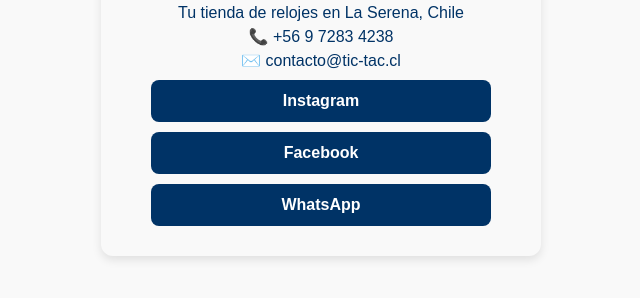
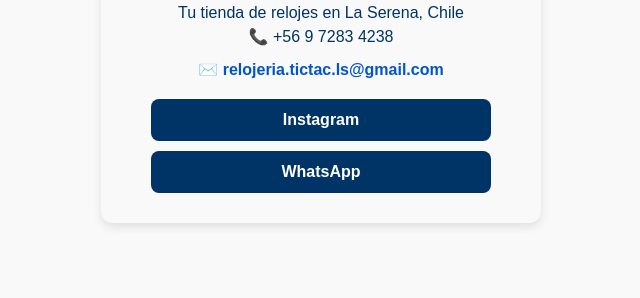
Before and after one commit to TicTac-ls/TicTac-ls, a plain HTML site: page docs/index.html in a window 1280 px wide. Shown: the part 228-526 px from the top of the page, without its empty margins (319-959 px from the left). Drawn offline with Linux system fonts and the light colour scheme.

Commit message:
Update index.html

```diff
--- a/docs/index.html
+++ b/docs/index.html
@@ -57,9 +57,8 @@
   <h1>Relojería TIC-TAC</h1>
   <p>Tu tienda de relojes en La Serena, Chile</p>
   <p>📞 +56 9 7283 4238</p>
-  <p>✉️ contacto@tic-tac.cl</p>
+  <p>✉️ <a href="mailto:relojeria.tictac.ls@gmail.com">relojeria.tictac.ls@gmail.com</a></p>
   <a href="https://www.instagram.com/tic_tac" class="btn" target="_blank" rel="noopener noreferrer">Instagram</a>
-  <a href="https://www.facebook.com/tictac" class="btn" target="_blank" rel="noopener noreferrer">Facebook</a>
   <a href="https://wa.me/56972834238" class="btn" target="_blank" rel="noopener noreferrer">WhatsApp</a>
 </body>
 </html>
```
